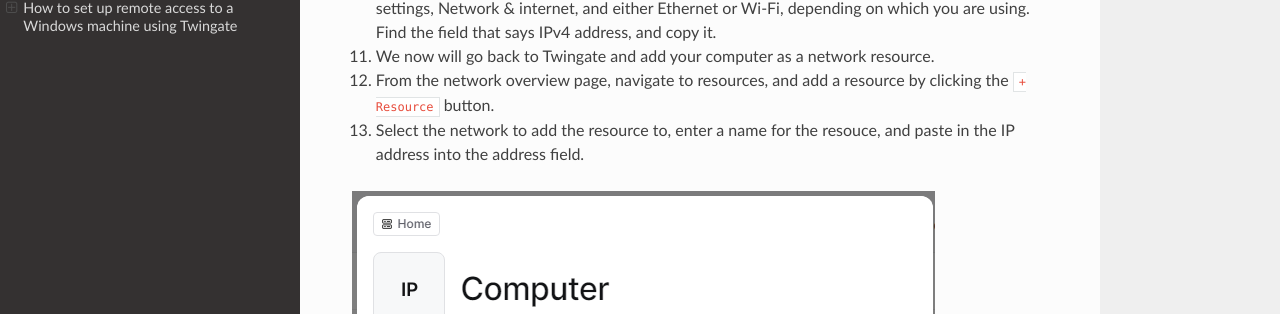
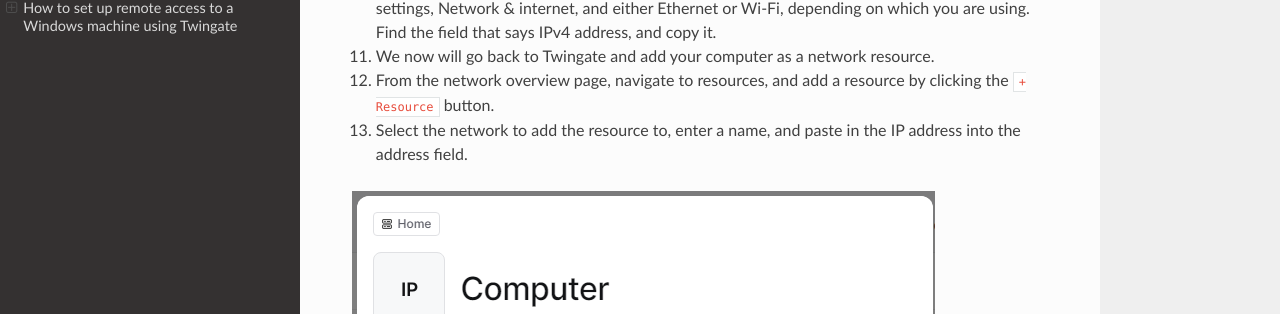
Before and after one commit to langerdaniel9/cse-300-user-instructions, a Sphinx documentation site: the page built from docs/source/index.rst, in a window 1280 px wide and 900 px high, scrolled down 3191 px. Shown: the part 137-451 px from the top of the window. Built offline with Sphinx 7.4.7 and the Read the Docs theme 2.0.0, drawn with Linux system fonts in a browser that asks for light colours.

Commit message:
spelling fix

```diff
--- a/docs/source/index.rst
+++ b/docs/source/index.rst
@@ -83,7 +83,7 @@
 
 12. From the network overview page, navigate to resources, and add a resource by clicking the ``+ Resource`` button.
 
-13. Select the network to add the resource to, enter a name for the resouce, and paste in the IP address into the address field.
+13. Select the network to add the resource to, enter a name, and paste in the IP address into the address field.
 
 .. image:: images/AddResource.png
 
```
